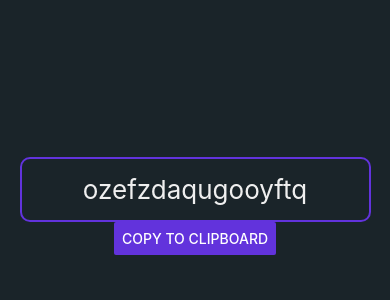
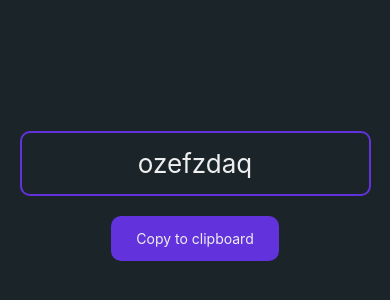
Before and after one commit to julianpoma/rn-pw-generator, a React Native app: screen / in a window 390 px wide. Shown: the part 216-516 px from the top of the page. Built offline with nearby package versions, Linux system fonts and the light colour scheme.

Commit message:
Primary button color

```diff
--- a/app/components/CopyToClipboardButton.js
+++ /dev/null
@@ -1,15 +0,0 @@
-import { Alert, Button } from 'react-native';
-import React from 'react';
-import colors from '../config/colors';
-
-const CopyToClipboardButton = () => {
-  return (
-    <Button
-      color={colors.primary}
-      title="Copy to clipboard"
-      onPress={() => Alert.alert('Copied!')}
-    />
-  );
-};
-
-export default CopyToClipboardButton;
--- /dev/null
+++ b/app/components/PrimaryButton.js
@@ -0,0 +1,29 @@
+import { StyleSheet, Text, TouchableOpacity } from 'react-native';
+import React from 'react';
+import colors from '../config/colors';
+
+const PrimaryButton = ({ action, text }) => {
+  return (
+    <TouchableOpacity style={styles.touchable} onPress={action}>
+      <Text style={styles.text}>{text}</Text>
+    </TouchableOpacity>
+  );
+};
+
+const styles = StyleSheet.create({
+  text: {
+    color: colors.lightGrey,
+    paddingHorizontal: 10,
+    paddingVertical: 10,
+    textAlign: 'center',
+  },
+  touchable: {
+    backgroundColor: colors.primary,
+    borderRadius: 10,
+    margin: 20,
+    paddingHorizontal: 15,
+    paddingVertical: 4,
+  },
+});
+
+export default PrimaryButton;
--- a/app/config/colors.js
+++ b/app/config/colors.js
@@ -1,5 +1,6 @@
 export default {
   background: '#1a2429',
+  lightGrey: '#efefef',
   primary: '#6233dc',
   statusBarColor: '#0a2028',
 };
--- a/app/screens/Main.js
+++ b/app/screens/Main.js
@@ -1,7 +1,7 @@
+import { Alert, StatusBar } from 'react-native';
 import Container from '../components/Container';
-import CopyToClipboardButton from '../components/CopyToClipboardButton';
+import PrimaryButton from '../components/PrimaryButton';
 import React from 'react';
-import { StatusBar } from 'react-native';
 import SuggestedPassword from '../components/SuggestedPassword';
 import colors from '../config/colors';
 import { generatePassword } from '../services/password-generator';
@@ -18,7 +18,10 @@ const Main = () => {
       />
       <SuggestedPassword password={password}></SuggestedPassword>
 
-      <CopyToClipboardButton></CopyToClipboardButton>
+      <PrimaryButton
+        action={() => Alert('Copied!')}
+        text="Copy to clipboard"
+      ></PrimaryButton>
     </Container>
   );
 };
--- a/app/services/password-generator.js
+++ b/app/services/password-generator.js
@@ -4,7 +4,7 @@ const upperCaseCharSet = lowerCaseCharSet.toUpperCase();
 const symbolsCharSet = "!@#$%^&*()_+=[]'/-<>.,`";
 
 export const generatePassword = (
-  length = 16,
+  length = 8,
   withUpperCase = false,
   withNumbers = false,
   withSymbols = false,
```
